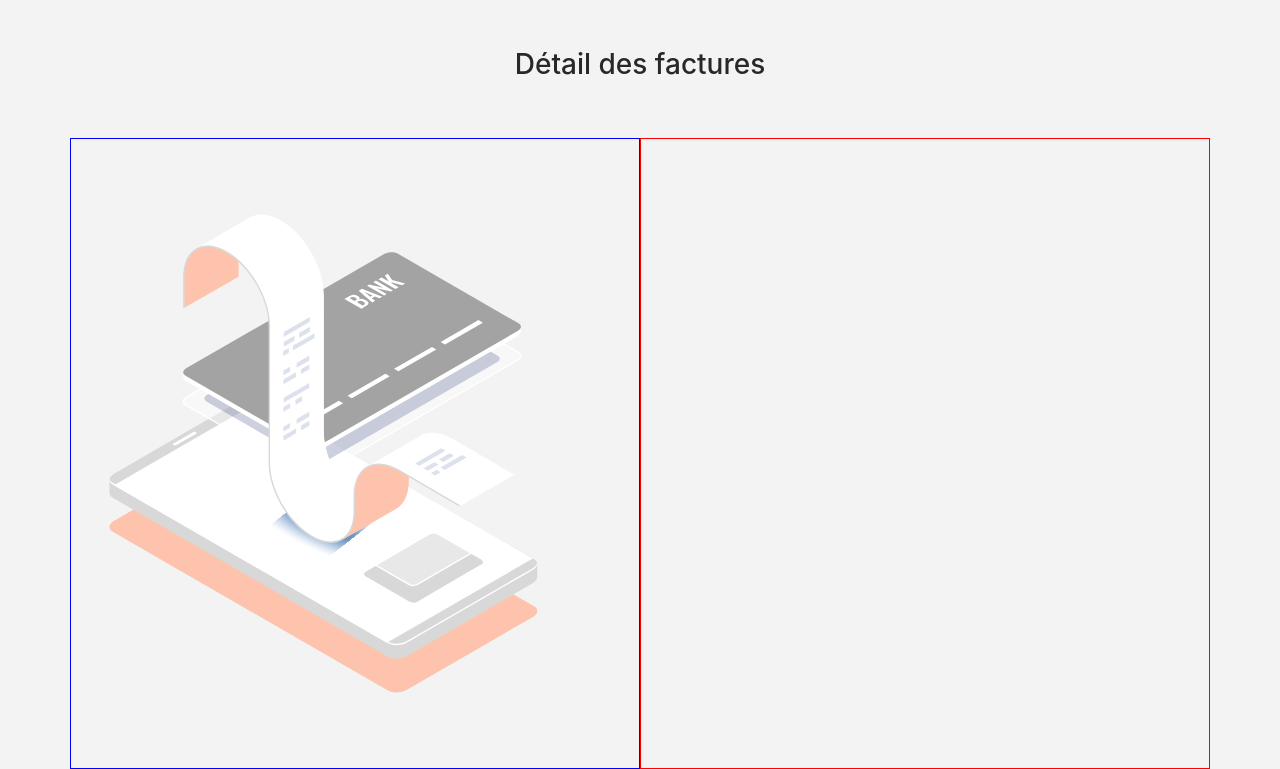
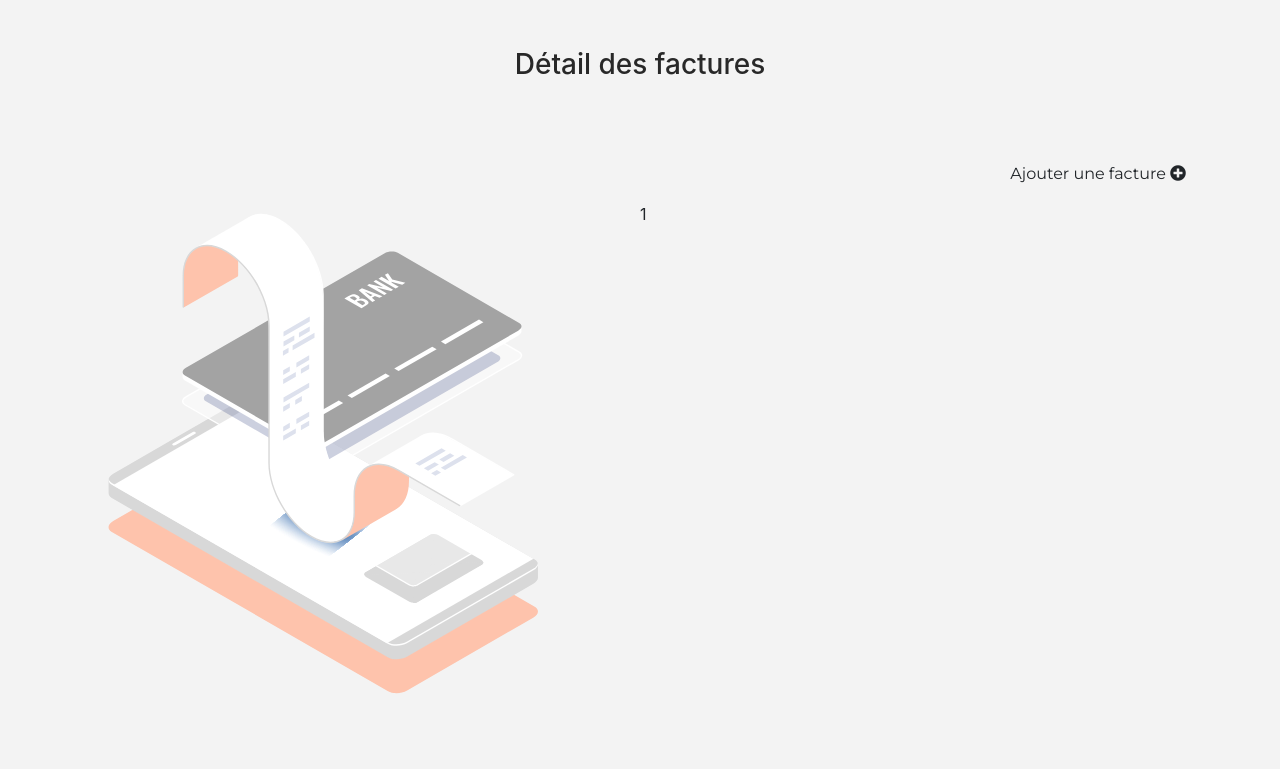
Before and after one commit to Dream-Team-of-Sab/projet-coloc, a Flask app: template app/templates/detail_facture.html in a window 1280 px wide. Shown: the part 70-839 px from the top of the page. Run offline with Flask 2, Linux system fonts and the light colour scheme; the template is opened without the code that fills it: most values are stand-ins (such as "Sample title", 1, 10 or a date in 2020); some libraries are stand-ins or nearby versions.

Commit message:
Ajout vue "Détail Facture" et affichage dynamique des factures

```diff
--- a/app/forms.py
+++ b/app/forms.py
@@ -30,6 +30,7 @@
     date = form['date']
     price = form['price']
     inv = file_date()+form['title']
+    path_file = 'app/templates/uploads/'+inv
     if form.get('yes'):
         prorata = "yes"
     elif form.get('no'):
--- a/app/static/style.css
+++ b/app/static/style.css
@@ -545,15 +545,10 @@
 }
 
  /* PAGE DETAIL FACTURES */
-
-.item1{
-    border: 1px solid blue;
+.add_invoice p {
+    color : #FEC3AC;
+    font-size : 1.1em;
 }
-
-.item2{
-    border: 1px solid red;
-}
-
 
 /* --------------------
 MEDIAS QUERIES
--- a/app/templates/detail_facture.html
+++ b/app/templates/detail_facture.html
@@ -43,14 +43,81 @@
                 <img src="../static/img/add_bill.svg" alt="">
             </div>
             <div class="col-12 col-lg-6 item2">
-                <div class="row bf">
-
+                <div class="row bf d-flex justify-content-end">
+                    <p data-toggle="modal" data-target="#billModal" class="add_invoice mt-4 mr-4" >Ajouter une facture <i class="fas fa-plus-circle"></i></p>
+                </div>
+                <div class="row">
+                    <ul name="invoice_list">
+                        {% for each in list_invoice %}
+                        <li value="{{each[0]}}">{{each[0]}}</li>
+                        {% endfor %}
+                    </ul>
                 </div>
             </div>
         </div>
 
 
-    </div>
+         <!-- MODAL/ FORMULAIRE AJOUT DE FACTURE -->
+         <div class="modal fade" id="billModal" tabindex="-1" role="dialog" aria-labelledby="exampleModalLabel" aria-hidden="true">
+                <div class="modal-dialog" role="document">
+                    <div class="modal-content">
+                        <div class="modal-header">
+                            <h5 class="modal-title" id="billModalLabel">Ajouter une nouvelle facture</h5>
+                            <button type="button" class="close" data-dismiss="modal" aria-label="Close">
+                                <svg aria-hidden="true" id="icon-close" xmlns="http://www.w3.org/2000/svg" viewBox="0 0 24 24">
+                                    <path class="close-rotate" d="M13.41 12l4.3-4.29a1 1 0 1 0-1.42-1.42L12 10.59l-4.29-4.3a1 1 0 0 0-1.42 1.42l4.3 4.29-4.3 4.29a1 1 0 0 0 0 1.42 1 1 0 0 0 1.42 0l4.29-4.3 4.29 4.3a1 1 0 0 0 1.42 0 1 1 0 0 0 0-1.42z" />
+                                </svg>
+                            </button>
+                        </div>
+                        <div class="modal-body">
+                            <form action='' method='post' enctype="multipart/form-data">
+                                <div class="form-group">
+                                    <input type="text" class="form-control" id="recipient-name" placeholder="Intitulé de la facture" name="title">
+                                </div>
+                                <div class="form-group">
+                                    <input type="text" class="form-control" id="recipient-name" placeholder="Date d'achat" name="date">
+                                </div>
+                                <div class="form-group">
+                                    <input type="text" class="form-control"  placeholder="Montant" name="price">
+                                </div>
+                                <div class="form-group">
+                                    <textarea class="form-control" id="message-text" placeholder="Liste des achats" name="details"></textarea>
+                                </div>
+                                 <p>Mettre au pro-rata (obligatoire)</p>
+                                <div class="form-check form-check-inline">
+                                    <input class="form-check-input" type="checkbox" id="inlineCheckbox1" name="yes">
+                                    <label class="form-check-label" for="inlineCheckbox1">Oui</label>
+                                </div>
+                                <div class="form-check form-check-inline">
+                                    <input class="form-check-input" type="checkbox" id="inlineCheckbox2" name="no">
+                                    <label class="form-check-label" for="inlineCheckbox2">Non</label>
+                                 </div>
+                                 <div class="form-group mt-3">
+                                    <svg id="icon-download" xmlns="http://www.w3.org/2000/svg" width="14" height="14" viewBox="0 0 24 24" fill="none"
+                                        stroke="#2a2a31" stroke-width="2" stroke-linecap="round" stroke-linejoin="round">
+                                        <path d="M21 15v4a2 2 0 0 1-2 2H5a2 2 0 0 1-2-2v-4"></path>
+                                        <g class="download-arrow">
+                                        <polyline points="7 10 12 15 17 10" stroke="#ea3970"></polyline>
+                                        <line x1="12" y1="15" x2="12" y2="3" stroke="#ea3970"></line>
+                                    </svg>
+                                    <label for="exampleFormControlFile1">Télécharger la facture</label>
+                                     <input type="file" name="file">
+                                 </div>
+                                 <div class="modal-footer d-flex justify-content-center">
+                                     <button type="submit" class="bt btn-2 mt-4" name="index_btn" value="invoice">Valider</button>
+                                 </div>
+                            </form>
+                        </div>
+                    </div>
+                </div>
+            </div>
+        </div>
+
+
+
+
+
+
 
 </body>
 </html>
--- a/app/templates/index.html
+++ b/app/templates/index.html
@@ -125,7 +125,7 @@
                             <div class="form-group">
                                 <textarea class="form-control" id="message-text" placeholder="Liste des achats" name="details"></textarea>
                             </div>
-	    	                 <p>Mettre au pro-rata</p>
+                             <p>Mettre au pro-rata (obligatoire)</p>
                             <div class="form-check form-check-inline">
                                 <input class="form-check-input" type="checkbox" id="inlineCheckbox1" name="yes">
                                 <label class="form-check-label" for="inlineCheckbox1">Oui</label>
@@ -161,7 +161,7 @@
         <div class="row d-flex flex-column">
             <h3 class="text-center mx-5">Dashboard</h3>
             <div class="d-flex justify-content-center flex-column mt-4">
-                <a href="" class="bt btn-2 mb-4">Voir les factures</a>
+                <a href ="{{ url_for('invoice') }}" class="bt btn-2 mb-4">Voir les factures</a>
                 <a href="" class="bt btn-2">Voir la balance</a>
             </div>
         </div>
--- a/db/database_gen.py
+++ b/db/database_gen.py
@@ -41,7 +41,7 @@
         price DECIMAL NOT NULL,
         prorata VARCHAR (5) NOT NULL,
         date DATE NOT NULL,
-        details VARCHAR(255) NOT NULL,
+        details VARCHAR(255),
         inv VARCHAR(255) ,
         id_paying_user INTEGER NOT NULL,
         FOREIGN KEY (id_paying_user)
```
Also changed, not shown: app/routes.py (+27 -1 lines), 1 other file.
